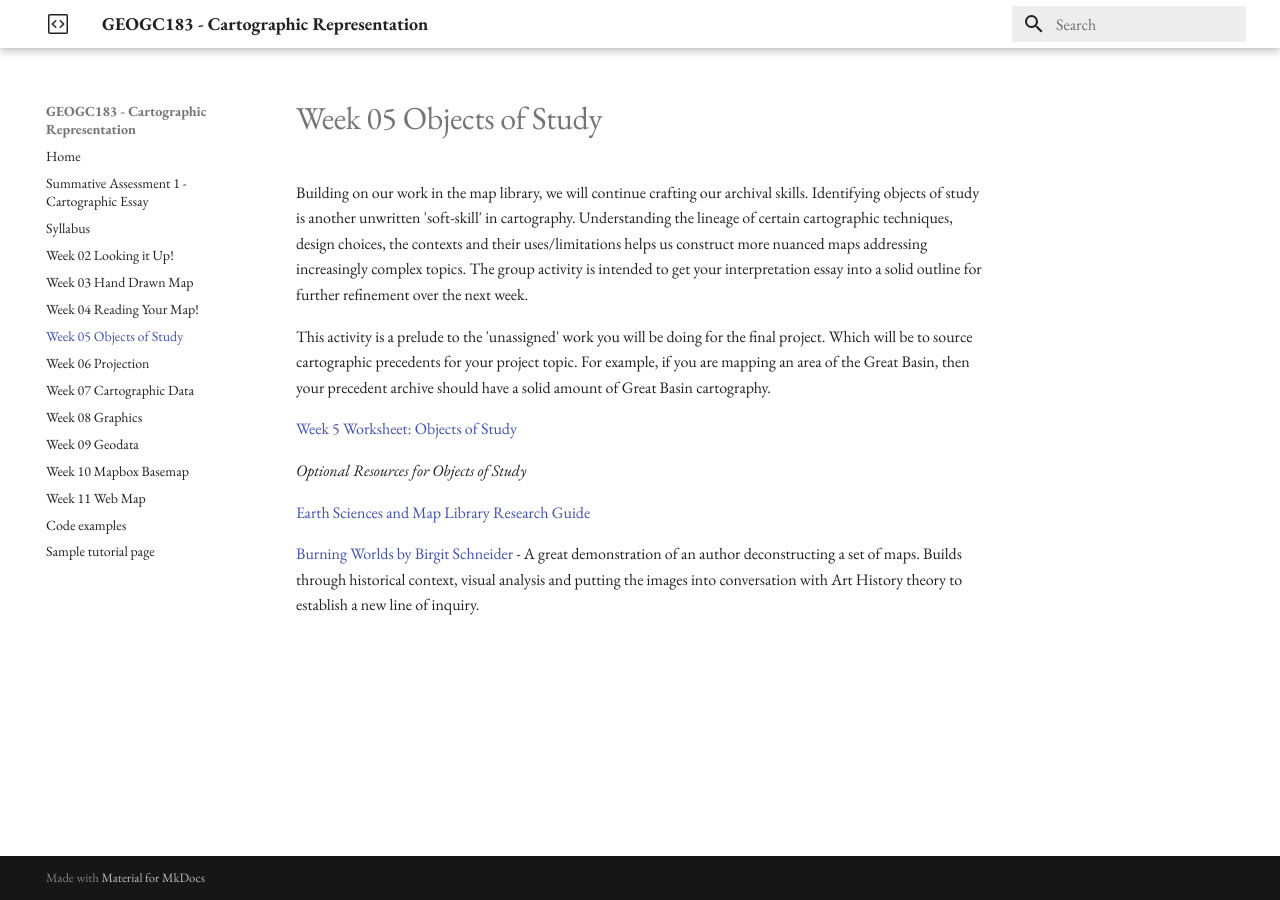
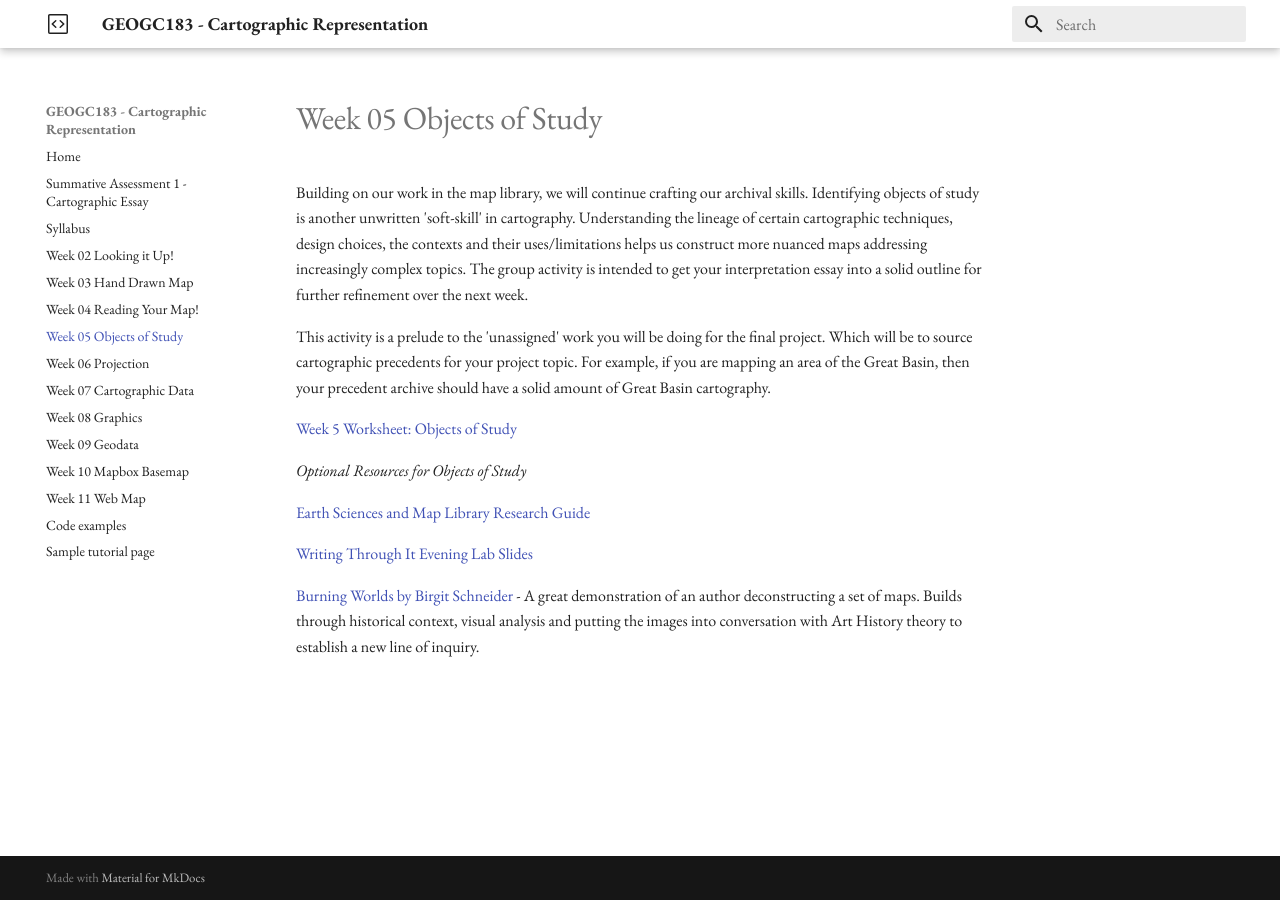
Before and after one commit to cwilmott/GEOGC183, an MkDocs documentation site: the page built from docs/Week-05-Objects of Study.md, in a window 1280 px wide. Built offline with MkDocs 1.6.1 and Material for MkDocs 9.7.7, drawn with Linux system fonts in a browser that asks for light colours.

Commit message:
Update Week-05-Objects of Study.md

```diff
--- a/docs/Week-05-Objects of Study.md
+++ b/docs/Week-05-Objects of Study.md
@@ -10,4 +10,6 @@ This activity is a prelude to the 'unassigned' work you will be doing for the fi
 
 [Earth Sciences and Map Library Research Guide](https://github.com/cwilmott/GEOGC183/blob/main/assets/Unearthing%20Treasures%20UC%20Berkeley%20Library.pdf)
 
+[Writing Through It Evening Lab Slides](https://github.com/cwilmott/GEOGC183/blob/main/assets/C183%20-%20Writing%20Through%20It%20(1).pdf)
+
 [Burning Worlds by Birgit Schneider](https://github.com/cwilmott/GEOGC183/blob/main/assets/Burning%20Worlds.pdf) - A great demonstration of an author deconstructing a set of maps. Builds through historical context, visual analysis and putting the images into conversation with Art History theory to establish a new line of inquiry.
```
